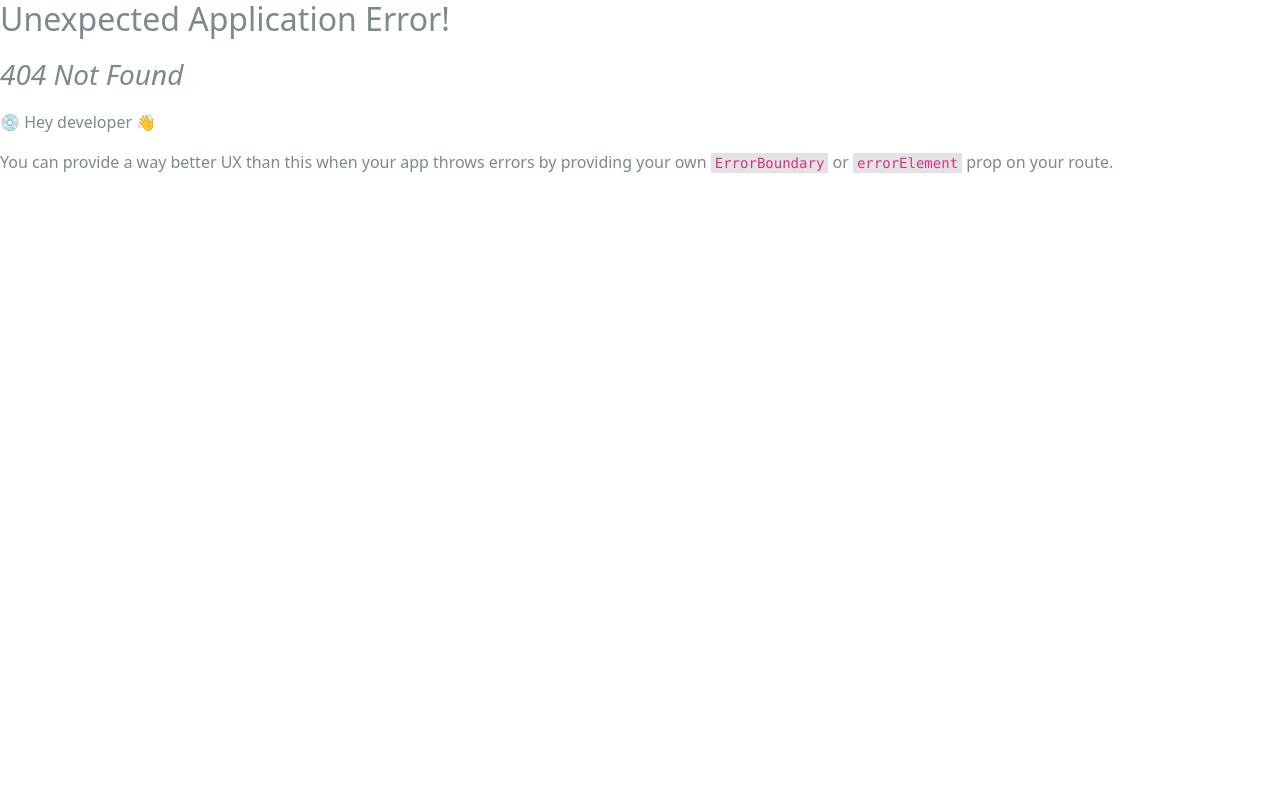
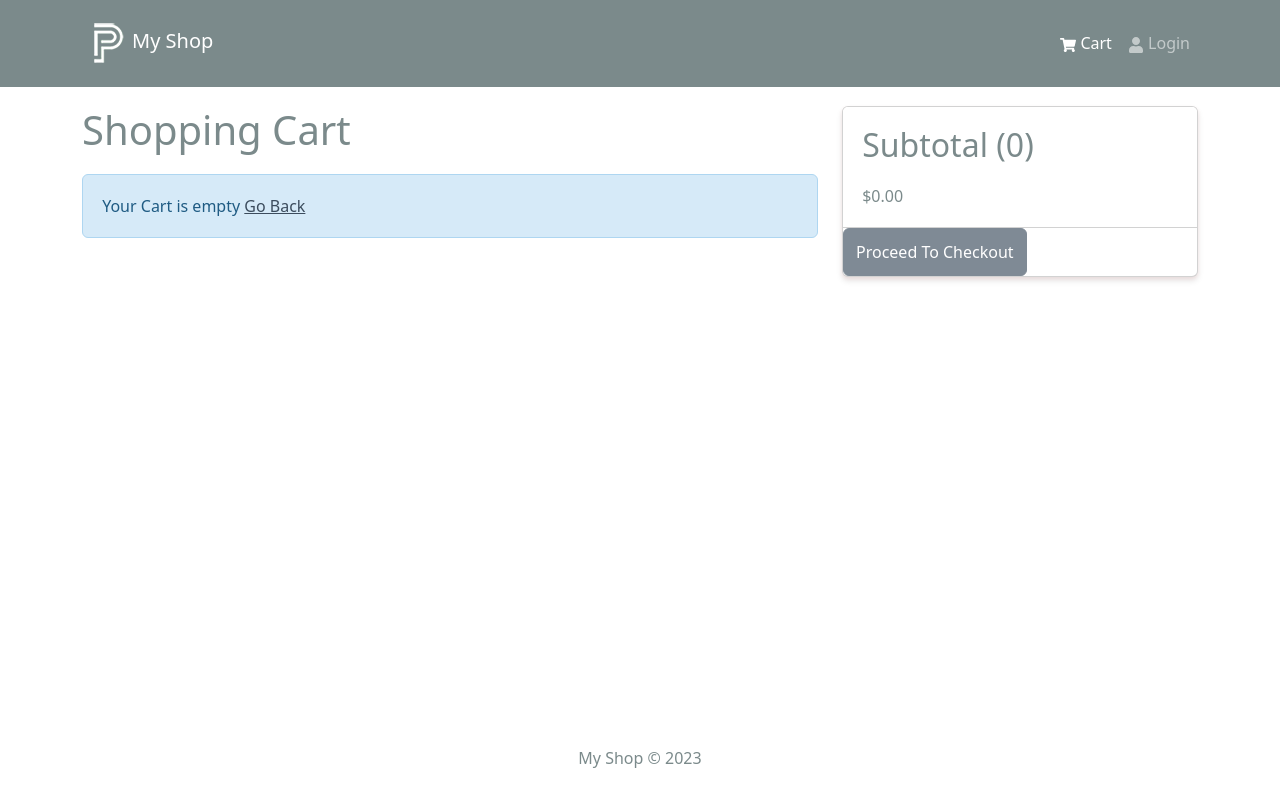
Before and after one commit to xeonmobius/myshopv2, a React (Create React App) app in the folder frontend/: page /cart in a window 1280 px wide. Before the commit this address had no page. Built offline with nearby package versions, Linux system fonts and the light colour scheme.

Commit message:
added cart functionality and screen

```diff
--- a/frontend/src/components/Header.jsx
+++ b/frontend/src/components/Header.jsx
@@ -1,9 +1,12 @@
-import { Nav, Navbar, Container } from "react-bootstrap";
+import {Badge, Nav, Navbar, Container } from "react-bootstrap";
 import { FaShoppingCart, FaUser } from "react-icons/fa";
 import logo from "../assets/logo.png";
 import { LinkContainer } from "react-router-bootstrap";
+import { useSelector } from "react-redux";
 
 const Header = () => {
+  const {cartItems} = useSelector((state) => state.cart);
+
   return (
     <header>
       <Navbar bg="dark" variant="dark" expand="md" collapseOnSelect>
@@ -20,6 +23,13 @@
               <LinkContainer to="/cart">
                 <Nav.Link>
                   <FaShoppingCart /> Cart
+                  {
+                    cartItems.length > 0 && (
+                      <Badge pill bg="success" style={{marginLeft: '5px'}}>
+                        {cartItems.reduce((accumulator, current) => accumulator + current.qty, 0)}
+                      </Badge>
+                    )
+                  }
                 </Nav.Link>
               </LinkContainer>
               <LinkContainer to="/login">
--- a/frontend/src/index.js
+++ b/frontend/src/index.js
@@ -14,12 +14,14 @@
 import reportWebVitals from "./reportWebVitals";
 import Homescreen from "./screens/Homescreen";
 import Productscreen from "./screens/Productscreen";
+import CartScreen from "./screens/Cartscreen";
 
 const router = createBrowserRouter(
   createRoutesFromElements(
     <Route path="/" element={<App />}>
       <Route index={true} path="/" element={<Homescreen />} />
       <Route path="product/:id" element={<Productscreen />} />
+      <Route path="cart" element={<CartScreen />} />
     </Route>
   )
 );
--- /dev/null
+++ b/frontend/src/screens/Cartscreen.jsx
@@ -0,0 +1,118 @@
+import { Link, useNavigate } from "react-router-dom";
+import { useDispatch, useSelector } from "react-redux";
+import {
+  Row,
+  Col,
+  ListGroup,
+  Image,
+  Form,
+  Button,
+  Card,
+} from "react-bootstrap";
+import { FaTrash } from "react-icons/fa";
+import Message from "../components/Message";
+import { addToCart, removeFromCart } from "../slices/cartSlice";
+
+const Cartscreen = () => {
+  const navigate = useNavigate();
+  const dispatch = useDispatch();
+  const cart = useSelector((state) => state.cart);
+  const { cartItems } = cart;
+
+  const addToCartHandler = async (item, qty) => {
+    dispatch(addToCart({ ...item, qty }));
+  };
+
+  const removeFromCartHandler = async (id) => {
+    dispatch(removeFromCart(id));
+  };
+
+  const checkoutHandler = () => {
+      navigate('/login?redirect=/shipping');
+  }
+
+  return (
+    <Row>
+      <Col md={8}>
+        <h1 style={{ marginBottom: "20px" }}>Shopping Cart</h1>
+        {cartItems.length === 0 ? (
+          <Message>
+            Your Cart is empty <Link to="/">Go Back</Link>
+          </Message>
+        ) : (
+          <ListGroup variant="flush">
+            {cartItems.map((item) => (
+              <ListGroup.Item key={item._id}>
+                <Row>
+                  <Col md={2}>
+                    <Image src={item.image} alt={item.name} fluid rounded />
+                  </Col>
+                  <Col md={3}>
+                    <Link to={`/product/${item._id}`}> {item.name}</Link>
+                  </Col>
+                  <Col md={2}>${item.price}</Col>
+                  <Col md={2}>
+                    <Form.Control
+                      as="select"
+                      value={item.qty}
+                      onChange={(e) =>
+                        addToCartHandler(item, Number(e.target.value))
+                      }
+                    >
+                      {[...Array(item.countInStock).keys()].map((x) => (
+                        <option key={x + 1} value={x + 1}>
+                          {x + 1}
+                        </option>
+                      ))}
+                    </Form.Control>
+                  </Col>
+                  <Col md={2}>
+                    <Button type="button" variant="light" onClick={() => removeFromCartHandler(item._id)}>
+                      <FaTrash></FaTrash>
+                    </Button>
+                  </Col>
+                </Row>
+              </ListGroup.Item>
+            ))}
+            ;
+          </ListGroup>
+        )}
+      </Col>
+      <Col md={4}>
+        <Card>
+          <ListGroup variant="flush">
+            <ListGroup.Item>
+              <h2>
+                Subtotal (
+                {cartItems.reduce(
+                  (accumulator, item) => accumulator + item.qty,
+                  0
+                )}
+                )
+              </h2>
+              $
+              {cartItems
+                .reduce(
+                  (accumulator, item) => accumulator + item.qty * item.price,
+                  0
+                )
+                .toFixed(2)}
+            </ListGroup.Item>
+          </ListGroup>
+          <ListGroup.Item>
+            <Button
+              type="button"
+              className="btn-block"
+              disabled={cartItems.length === 0}
+              onClick={() => checkoutHandler()}
+            >
+              Proceed To Checkout
+            </Button>
+          </ListGroup.Item>
+        </Card>
+      </Col>
+    </Row>
+  );
+};
+
+export default Cartscreen;
--- a/frontend/src/screens/Productscreen.jsx
+++ b/frontend/src/screens/Productscreen.jsx
@@ -1,13 +1,33 @@
-import { useParams } from "react-router-dom";
+import { useState } from "react";
+import { useParams, useNavigate } from "react-router-dom";
 import { Link } from "react-router-dom";
-import { Row, Col, Card, Image, ListGroup, Button } from "react-bootstrap";
+import {
+  Row,
+  Col,
+  Card,
+  Image,
+  ListGroup,
+  Button,
+  Form,
+} from "react-bootstrap";
 import Rating from "../components/Rating";
 import { useGetProductDetailsQuery } from "../slices/productsApiSlice";
 import Loader from "../components/Loader";
 import Message from "../components/Message";
+import { addToCart } from "../slices/cartSlice";
+import { useDispatch } from "react-redux";
 
 const Productscreen = () => {
   const { id: productId } = useParams();
+  const dispatch = useDispatch();
+  const navigate = useNavigate();
+
+  const [qty, setQty] = useState(1);
+
+  const addToCartHandler = () => {
+    dispatch(addToCart({ ...product, qty }));
+    navigate("/cart");
+  };
 
   const {
     data: product,
@@ -23,7 +43,9 @@
       {isLoading ? (
         <Loader />
       ) : error ? (
-        <Message variant="danger">{error?.data?.message || error.error}</Message>
+        <Message variant="danger">
+          {error?.data?.message || error.error}
+        </Message>
       ) : (
         <Row>
           <Col md={5}>
@@ -65,11 +87,32 @@
                     </Col>
                   </Row>
                 </ListGroup.Item>
+                {product.countInStock > 0 && (
+                  <ListGroup.Item>
+                    <Row>
+                      <Col>Qty</Col>
+                      <Col>
+                        <Form.Control
+                          as="select"
+                          value={qty}
+                          onChange={(e) => setQty(Number(e.target.value))}
+                        >
+                          {[...Array(product.countInStock).keys()].map((x) => (
+                            <option key={x + 1} value={x + 1}>
+                              {x + 1}
+                            </option>
+                          ))}
+                        </Form.Control>
+                      </Col>
+                    </Row>
+                  </ListGroup.Item>
+                )}
                 <ListGroup.Item>
                   <Button
                     className="btn-block"
                     type="button"
                     disabled={product.countInStock === 0}
+                    onClick={addToCartHandler}
                   >
                     Add To Cart
                   </Button>
--- /dev/null
+++ b/frontend/src/slices/cartSlice.js
@@ -0,0 +1,33 @@
+import { createSlice } from "@reduxjs/toolkit";
+import { updateCart } from "../utils/cartUtils";
+const initialState = localStorage.getItem("cart")
+  ? JSON.parse(localStorage.getItem("cart"))
+  : { cartItems: [] };
+
+const cartSlice = createSlice({
+  name: "cart",
+  initialState,
+  reducers: {
+    addToCart: (state, action) => {
+      const item = action.payload;
+      const existItem = state.cartItems.find((x) => x._id === item._id);
+
+      if (existItem) {
+        state.cartItems = state.cartItems.map((x) =>
+          x._id === existItem._id ? item : x
+        );
+      } else {
+        state.cartItems = [...state.cartItems, item];
+      }
+      return updateCart(state);
+    },
+    removeFromCart: (state, action) => {
+      state.cartItems = state.cartItems.filter((x) => x._id !== action.payload);
+      return updateCart(state);
+    },
+  },
+});
+
+export const { addToCart, removeFromCart } = cartSlice.actions;
+
+export default cartSlice.reducer;
--- a/frontend/src/store.js
+++ b/frontend/src/store.js
@@ -1,11 +1,15 @@
 import { configureStore } from "@reduxjs/toolkit";
 import { apiSlice } from "./slices/apiSlice";
+import cartSliceReducer from "./slices/cartSlice";
 
 const store = configureStore({
-  reducer: { [apiSlice.reducerPath]: apiSlice.reducer },
+  reducer: {
+    [apiSlice.reducerPath]: apiSlice.reducer,
+    cart: cartSliceReducer
+  },
   middleware: (getDefaultMiddleware) =>
     getDefaultMiddleware().concat(apiSlice.middleware),
-    devTools: process.env.NODE_ENV === 'development',
+  devTools: process.env.NODE_ENV === "development",
 });
 
 export default store;
--- /dev/null
+++ b/frontend/src/utils/cartUtils.js
@@ -0,0 +1,30 @@
+export const addDecimals = (num) => {
+  return (Math.round(num * 100) / 100).toFixed(2);
+};
+
+export const updateCart = (state) => {
+  // Calculate Item Price
+  state.itemsPrice = addDecimals(
+    state.cartItems.reduce(
+      (accumulator, item) => accumulator + item.quantity * item.price,
+      0
+    )
+  );
+
+  // Calculate Shipping Price
+  state.shippingPrice = addDecimals(state.itemsPrice > 100 ? 0 : 10);
+
+  // Calculate Tax Price
+  state.taxPrice = addDecimals(Number(0.15 * state.itemsPrice).toFixed(2));
+
+  // Calculate Total Price
+  state.totalPrice = (
+    Number(state.itemsPrice) +
+    Number(state.shippingPrice) +
+    Number(state.taxPrice)
+  ).toFixed(2);
+
+  localStorage.setItem("cart", JSON.stringify(state));
+
+  return state;
+};
```
